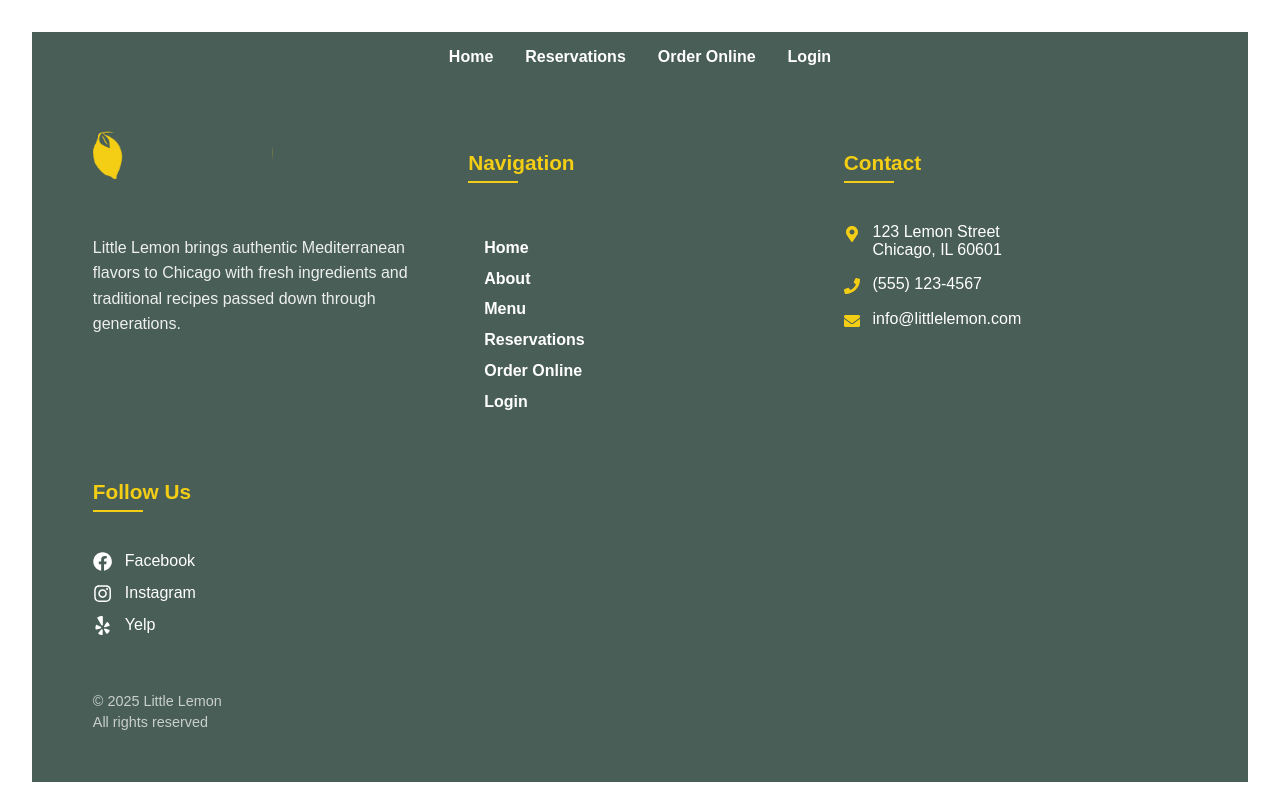
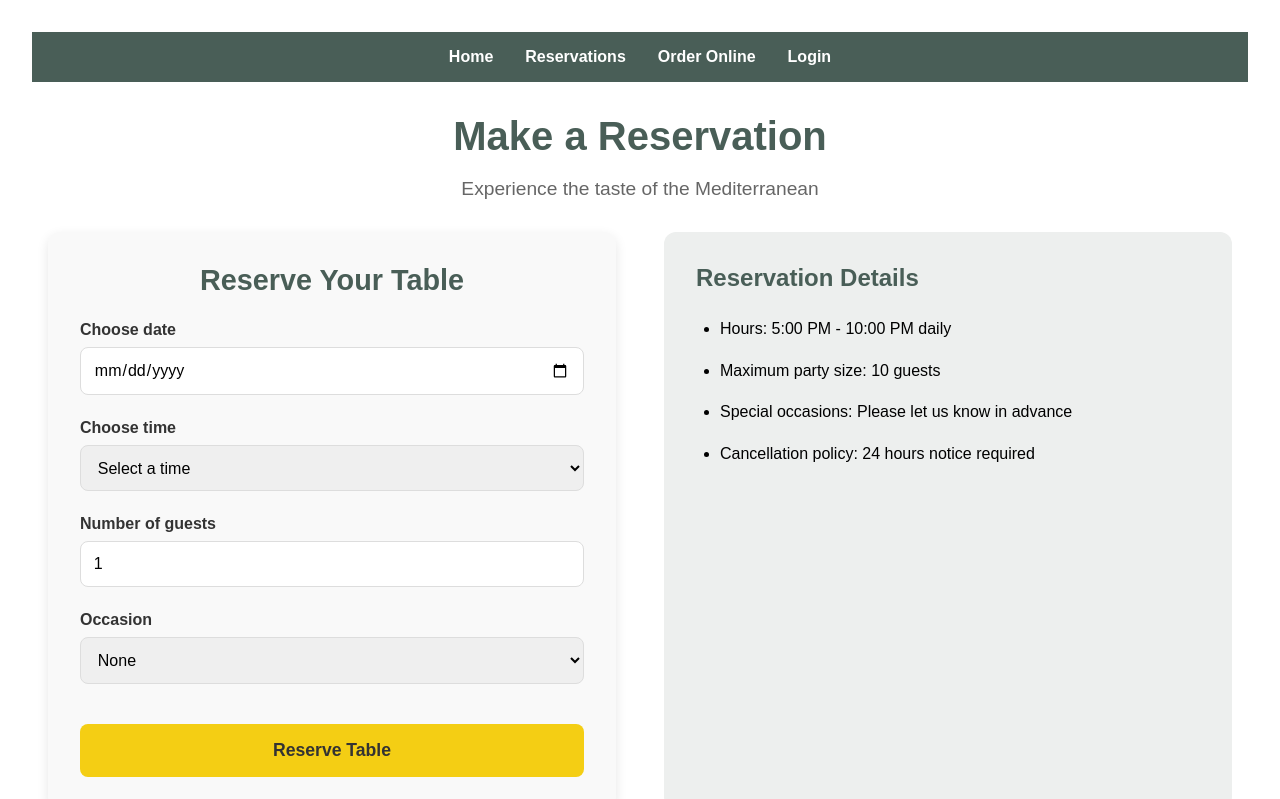
Before and after one commit to nomad-alt/little-lemon-app, a React (Vite) app: page /booking in a window 1280 px wide. Shown: the top 799 px of the page. Built offline with nearby package versions, Linux system fonts and the light colour scheme.

Commit message:
Added booking form and Booking page

```diff
--- a/index.html
+++ b/index.html
@@ -2,7 +2,7 @@
 <html lang="en">
   <head>
     <meta charset="UTF-8" />
-    <link rel="icon" type="image/svg+xml" href="/logo .svg" />
+    <link rel="icon" type="image/svg+xml" href="/Logo.svg" />
     <meta name="viewport" content="width=device-width, initial-scale=1.0" />
     <title>Little Lemon</title>
   </head>
--- a/src/App.css
+++ b/src/App.css
@@ -548,3 +548,139 @@ nav a {
     grid-column: span 1;
   }
 }
+
+/* Booking Page Styles */
+.booking-page {
+  max-width: 1200px;
+  margin: 2rem auto;
+  padding: 0 1rem;
+}
+
+.booking-header {
+  text-align: center;
+  margin-bottom: 2rem;
+}
+
+.booking-header h1 {
+  color: #495E57;
+  font-size: 2.5rem;
+  margin-bottom: 0.5rem;
+}
+
+.booking-header p {
+  font-size: 1.2rem;
+  color: #666;
+}
+
+.booking-content {
+  display: grid;
+  grid-template-columns: 1fr 1fr;
+  gap: 3rem;
+}
+
+@media (max-width: 768px) {
+  .booking-content {
+    grid-template-columns: 1fr;
+  }
+}
+
+/* Booking Form Styles */
+.booking-form-container {
+  background-color: #f9f9f9;
+  padding: 2rem;
+  border-radius: 12px;
+  box-shadow: 0 4px 12px rgba(0, 0, 0, 0.1);
+}
+
+.booking-form-container h2 {
+  margin-top: 0;
+  color: #495E57;
+  font-size: 1.8rem;
+  margin-bottom: 1.5rem;
+  text-align: center;
+}
+
+.booking-form {
+  display: flex;
+  flex-direction: column;
+  gap: 1.5rem;
+}
+
+.form-group {
+  display: flex;
+  flex-direction: column;
+  gap: 0.5rem;
+}
+
+.form-group label {
+  font-weight: 600;
+  color: #333;
+}
+
+.form-group input,
+.form-group select {
+  padding: 0.8rem;
+  border: 1px solid #ddd;
+  border-radius: 8px;
+  font-size: 1rem;
+  font-family: inherit;
+}
+
+.form-group input:focus,
+.form-group select:focus {
+  outline: none;
+  border-color: #495E57;
+  box-shadow: 0 0 0 2px rgba(73, 94, 87, 0.2);
+}
+
+.form-group input.error,
+.form-group select.error {
+  border-color: #e63946;
+}
+
+.error-message {
+  color: #e63946;
+  font-size: 0.9rem;
+  margin-top: 0.2rem;
+}
+
+.submit-btn {
+  background-color: #F4CE14;
+  color: #333;
+  border: none;
+  padding: 1rem;
+  font-size: 1.1rem;
+  font-weight: 600;
+  border-radius: 8px;
+  cursor: pointer;
+  transition: all 0.3s ease;
+  margin-top: 1rem;
+}
+
+.submit-btn:hover {
+  background-color: #ddb90f;
+  transform: translateY(-2px);
+}
+
+/* Booking Info Styles */
+.booking-info {
+  background-color: #EDEFEE;
+  padding: 2rem;
+  border-radius: 12px;
+}
+
+.booking-info h3 {
+  margin-top: 0;
+  color: #495E57;
+  font-size: 1.5rem;
+  margin-bottom: 1.5rem;
+}
+
+.booking-info ul {
+  padding-left: 1.5rem;
+}
+
+.booking-info li {
+  margin-bottom: 1rem;
+  line-height: 1.6;
+}
--- a/src/App.jsx
+++ b/src/App.jsx
@@ -1,8 +1,9 @@
 import { BrowserRouter as Router, Routes, Route } from 'react-router-dom'
 import Nav from './components/Nav'
 import HomePage from './components/HomePage'
+import Footer from './components/Footer'
+import BookingPage from './components/BookingPage';
 import './App.css'
-import Footer from './components/Footer'
 
 function App() {
 
@@ -11,6 +12,7 @@ function App() {
       <Nav />
       <Routes>
         <Route path='/' element={<HomePage />} />
+        <Route path="/booking" element={<BookingPage />} />
       </Routes>
       <Footer />
     </Router>
--- a/src/components/BookingPage.jsx
+++ b/src/components/BookingPage.jsx
@@ -1,9 +1,34 @@
-import React from 'react'
+import BookingForm from '../forms/BookingForm';
 
 const BookingPage = () => {
+  const handleSubmit = (formData) => {
+    console.log('Form submitted:', formData);
+    // In a real app, you would send this data to an API
+    alert(`Reservation confirmed for ${formData.date} at ${formData.time} for ${formData.guests} guests!`);
+  };
+
   return (
-    <div>BookingPage</div>
-  )
+    <div className="booking-page">
+      <div className="booking-header">
+        <h1>Make a Reservation</h1>
+        <p>Experience the taste of the Mediterranean</p>
+      </div>
+
+      <div className="booking-content">
+        <BookingForm onSubmit={handleSubmit} />
+
+        <div className="booking-info">
+          <h3>Reservation Details</h3>
+          <ul>
+            <li>Hours: 5:00 PM - 10:00 PM daily</li>
+            <li>Maximum party size: 10 guests</li>
+            <li>Special occasions: Please let us know in advance</li>
+            <li>Cancellation policy: 24 hours notice required</li>
+          </ul>
+        </div>
+      </div>
+    </div>
+  );
 }
 
-export default BookingPage
+export default BookingPage;
--- /dev/null
+++ b/src/forms/BookingForm.jsx
@@ -0,0 +1,148 @@
+import { useState } from 'react';
+
+const BookingForm = ( onSubmit ) => {
+    // State for form fields
+  const [formData, setFormData] = useState({
+    date: '',
+    time: '',
+    guests: 1,
+    occasion: 'None'
+  });
+
+  // State for validation errors
+  const [errors, setErrors] = useState({});
+
+  // Available times for reservation
+  const [availableTimes] = useState([
+    '17:00', '18:00', '19:00', '20:00', '21:00'
+  ]);
+
+  // Handle input changes
+  const handleChange = (e) => {
+    const { name, value } = e.target;
+    setFormData(prev => ({
+      ...prev,
+      [name]: value
+    }));
+
+    // Clear error when user starts typing
+    if (errors[name]) {
+      setErrors(prev => ({
+        ...prev,
+        [name]: ''
+      }));
+    }
+  };
+
+  // Validate form
+  const validateForm = () => {
+    const newErrors = {};
+
+    if (!formData.date) {
+      newErrors.date = 'Please select a date';
+    }
+
+    if (!formData.time) {
+      newErrors.time = 'Please select a time';
+    }
+
+    if (formData.guests < 1 || formData.guests > 10) {
+      newErrors.guests = 'Number of guests must be between 1 and 10';
+    }
+
+    setErrors(newErrors);
+    return Object.keys(newErrors).length === 0;
+  };
+
+  // Handle form submission
+  const handleSubmit = (e) => {
+    e.preventDefault();
+
+    if (validateForm()) {
+      onSubmit(formData);
+      // Reset form after submission
+      setFormData({
+        date: '',
+        time: '',
+        guests: 1,
+        occasion: 'None'
+      });
+    }
+  };
+
+  // Get today's date in YYYY-MM-DD format for min attribute
+  const today = new Date().toISOString().split('T')[0];
+
+    return (
+        <div className="booking-form-container">
+          <h2>Reserve Your Table</h2>
+          <form onSubmit={handleSubmit} className="booking-form">
+            <div className="form-group">
+              <label htmlFor="date">Choose date</label>
+              <input
+                type="date"
+                id="date"
+                name="date"
+                value={formData.date}
+                onChange={handleChange}
+                min={today}
+                className={errors.date ? 'error' : ''}
+              />
+              {errors.date && <p className="error-message">{errors.date}</p>}
+            </div>
+
+            <div className="form-group">
+              <label htmlFor="time">Choose time</label>
+              <select
+                id="time"
+                name="time"
+                value={formData.time}
+                onChange={handleChange}
+                className={errors.time ? 'error' : ''}
+              >
+                <option value="">Select a time</option>
+                {availableTimes.map(time => (
+                  <option key={time} value={time}>{time}</option>
+                ))}
+              </select>
+              {errors.time && <p className="error-message">{errors.time}</p>}
+            </div>
+
+            <div className="form-group">
+              <label htmlFor="guests">Number of guests</label>
+              <input
+                type="number"
+                id="guests"
+                name="guests"
+                min="1"
+                max="10"
+                value={formData.guests}
+                onChange={handleChange}
+                className={errors.guests ? 'error' : ''}
+              />
+              {errors.guests && <p className="error-message">{errors.guests}</p>}
+            </div>
+
+            <div className="form-group">
+              <label htmlFor="occasion">Occasion</label>
+              <select
+                id="occasion"
+                name="occasion"
+                value={formData.occasion}
+                onChange={handleChange}
+              >
+                <option value="None">None</option>
+                <option value="Birthday">Birthday</option>
+                <option value="Anniversary">Anniversary</option>
+              </select>
+            </div>
+
+            <button type="submit" className="submit-btn">
+              Reserve Table
+            </button>
+          </form>
+        </div>
+      );
+    }
+
+    export default BookingForm;
```
